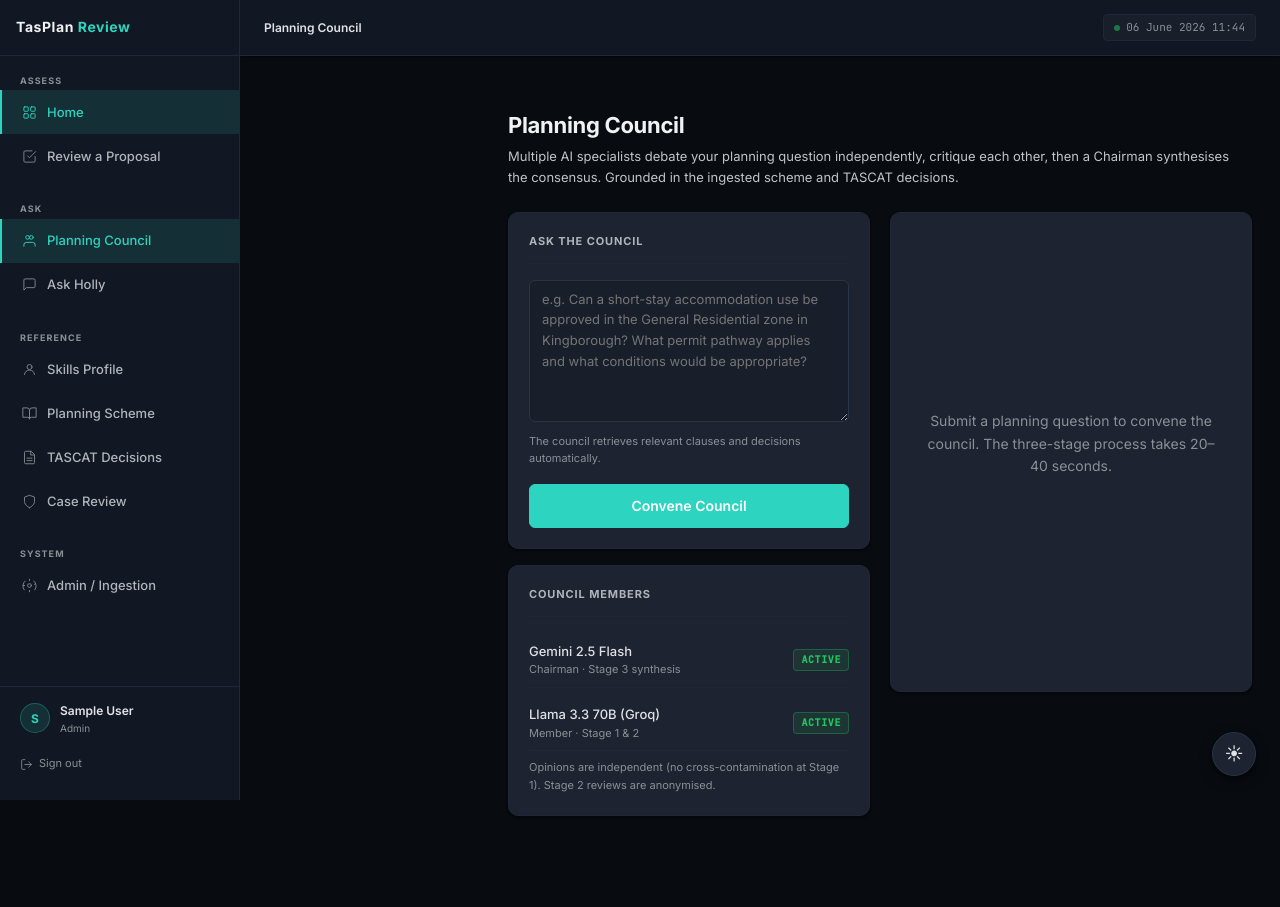
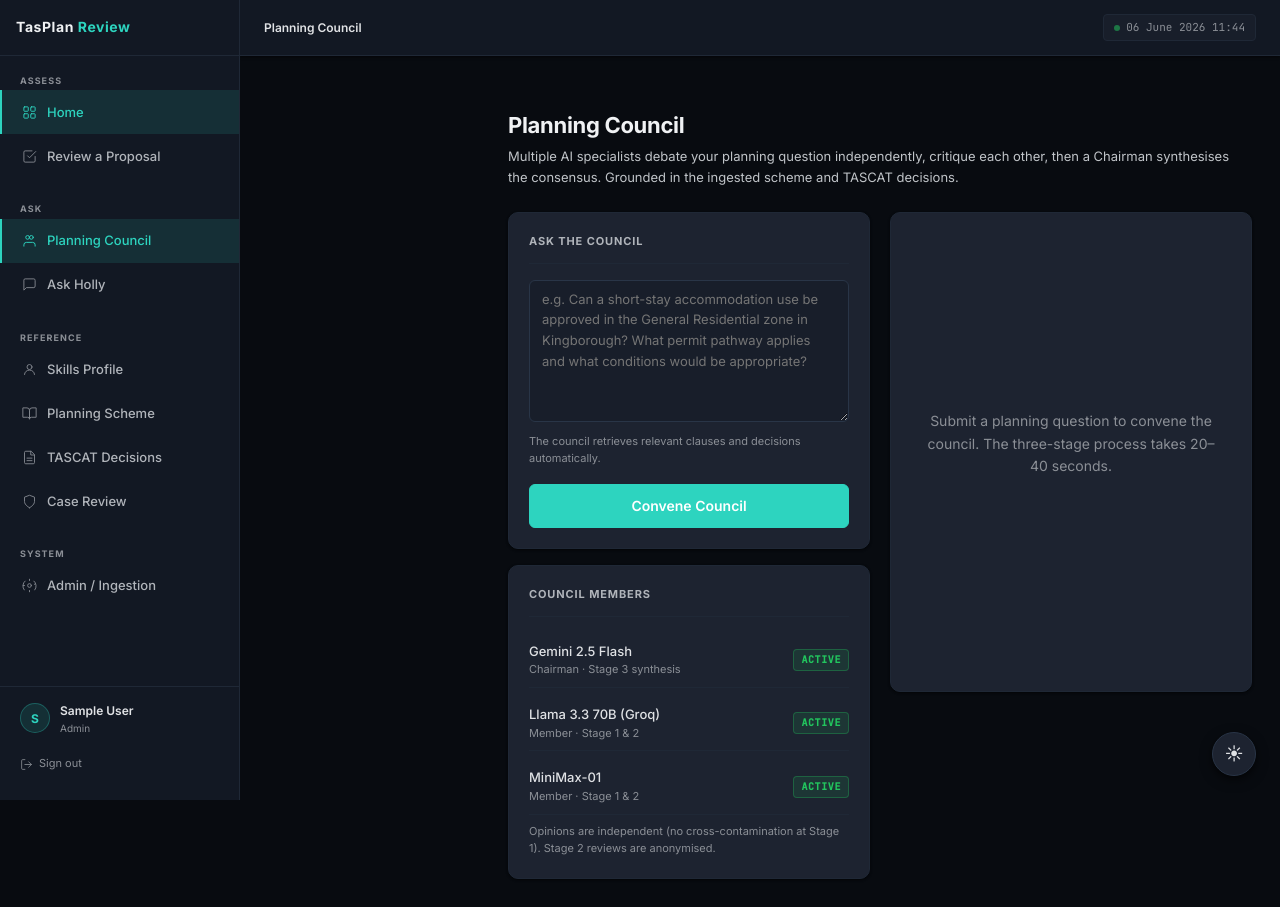
Before and after one commit to dermot2701/aus-town-planner, a Flask app: page /council in a window 1280 px wide. Before the commit the page ends 816 px from the top, so only its background shows below. Run offline with Flask 3, Linux system fonts and the light colour scheme; the visitor is signed in with stand-in values (Sample User, id 1).

Commit message:
Add MiniMax-01 as third council member; mount GROQ + MINIMAX secrets
https://claude.ai/code/session_01B166B5mciFhpQhivDUm75B

```diff
--- a/main.py
+++ b/main.py
@@ -152,10 +152,12 @@ def inject_globals():
 
 GEMINI_API_KEY = os.environ.get("GEMINI_API_KEY")
 GROQ_API_KEY = os.environ.get("GROQ_API_KEY")
+MINIMAX_API_KEY = os.environ.get("MINIMAX_API_KEY")
 
 _COUNCIL_MODELS = {
-    "gemini": {"label": "Gemini 2.5 Flash", "chairman": True},
-    "groq":   {"label": "Llama 3.3 70B (Groq)", "chairman": False},
+    "gemini":  {"label": "Gemini 2.5 Flash",     "chairman": True},
+    "groq":    {"label": "Llama 3.3 70B (Groq)", "chairman": False},
+    "minimax": {"label": "MiniMax-01",            "chairman": False},
 }
 
 _COUNCIL_MEMBER_SYSTEM = (
@@ -181,6 +183,8 @@ def _council_active_members():
         active["gemini"] = _COUNCIL_MODELS["gemini"]
     if GROQ_API_KEY:
         active["groq"] = _COUNCIL_MODELS["groq"]
+    if MINIMAX_API_KEY:
+        active["minimax"] = _COUNCIL_MODELS["minimax"]
     return active
 
 
@@ -218,11 +222,35 @@ def _council_query_groq(prompt: str) -> str:
     return data["choices"][0]["message"]["content"]
 
 
+def _council_query_minimax(prompt: str) -> str:
+    import urllib.request
+    url = "https://api.minimaxi.chat/v1/text/chatcompletion_v2"
+    payload = json.dumps({
+        "model": "MiniMax-Text-01",
+        "messages": [{"role": "user", "content": prompt}],
+        "max_tokens": 1024,
+        "temperature": 0.7,
+    }).encode()
+    req = urllib.request.Request(url, data=payload, headers={
+        "Content-Type": "application/json",
+        "Authorization": f"Bearer {MINIMAX_API_KEY}",
+    })
+    with urllib.request.urlopen(req, timeout=60) as resp:
+        data = json.loads(resp.read())
+    if "choices" in data and data["choices"]:
+        return data["choices"][0]["message"]["content"]
+    if "reply" in data:
+        return data["reply"]
+    raise ValueError(f"Unexpected MiniMax response: {list(data.keys())}")
+
+
 def _council_query(model_key: str, prompt: str) -> str:
     if model_key == "gemini":
         return _council_query_gemini(prompt)
     if model_key == "groq":
         return _council_query_groq(prompt)
+    if model_key == "minimax":
+        return _council_query_minimax(prompt)
     raise ValueError(f"Unknown council model: {model_key}")
 
 
@@ -653,7 +681,8 @@ def ask_holly():
 def council():
     active = _council_active_members()
     return render_template("council.html", models=active, has_quorum=len(active) >= 2,
-                           gemini=bool(GEMINI_API_KEY), groq=bool(GROQ_API_KEY))
+                           gemini=bool(GEMINI_API_KEY), groq=bool(GROQ_API_KEY),
+                           minimax=bool(MINIMAX_API_KEY))
 
 
 @app.route("/council/stream")
--- a/templates/council.html
+++ b/templates/council.html
@@ -10,9 +10,10 @@
 
 {% if not has_quorum %}
 <div class="app-alert warning">
-  Council requires at least 2 models. Currently active:
-  {% if gemini %}<strong>Gemini</strong>{% endif %}{% if not groq %} — add <code>GROQ_API_KEY</code> (free at console.groq.com) to enable Llama.{% endif %}
-  {% if groq %}<strong>Llama (Groq)</strong>{% endif %}{% if not gemini %} — add <code>GEMINI_API_KEY</code> to enable Gemini.{% endif %}
+  Council requires at least 2 models. Add API keys via Secret Manager:
+  <code>GEMINI_API_KEY</code>{% if gemini %} ✓{% endif %},
+  <code>GROQ_API_KEY</code>{% if groq %} ✓{% endif %},
+  <code>MINIMAX_API_KEY</code>{% if minimax %} ✓{% endif %}.
 </div>
 {% endif %}
 
```
